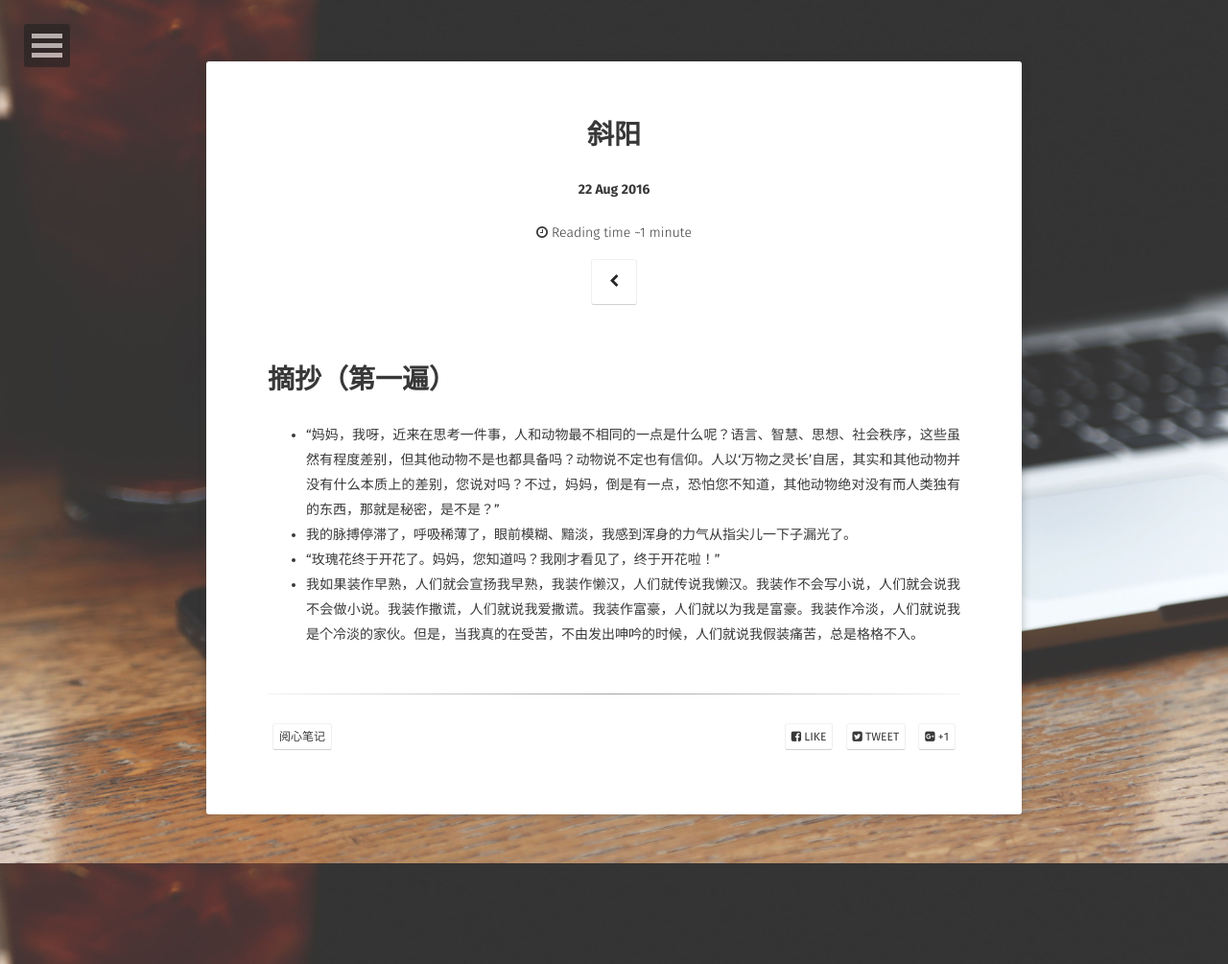
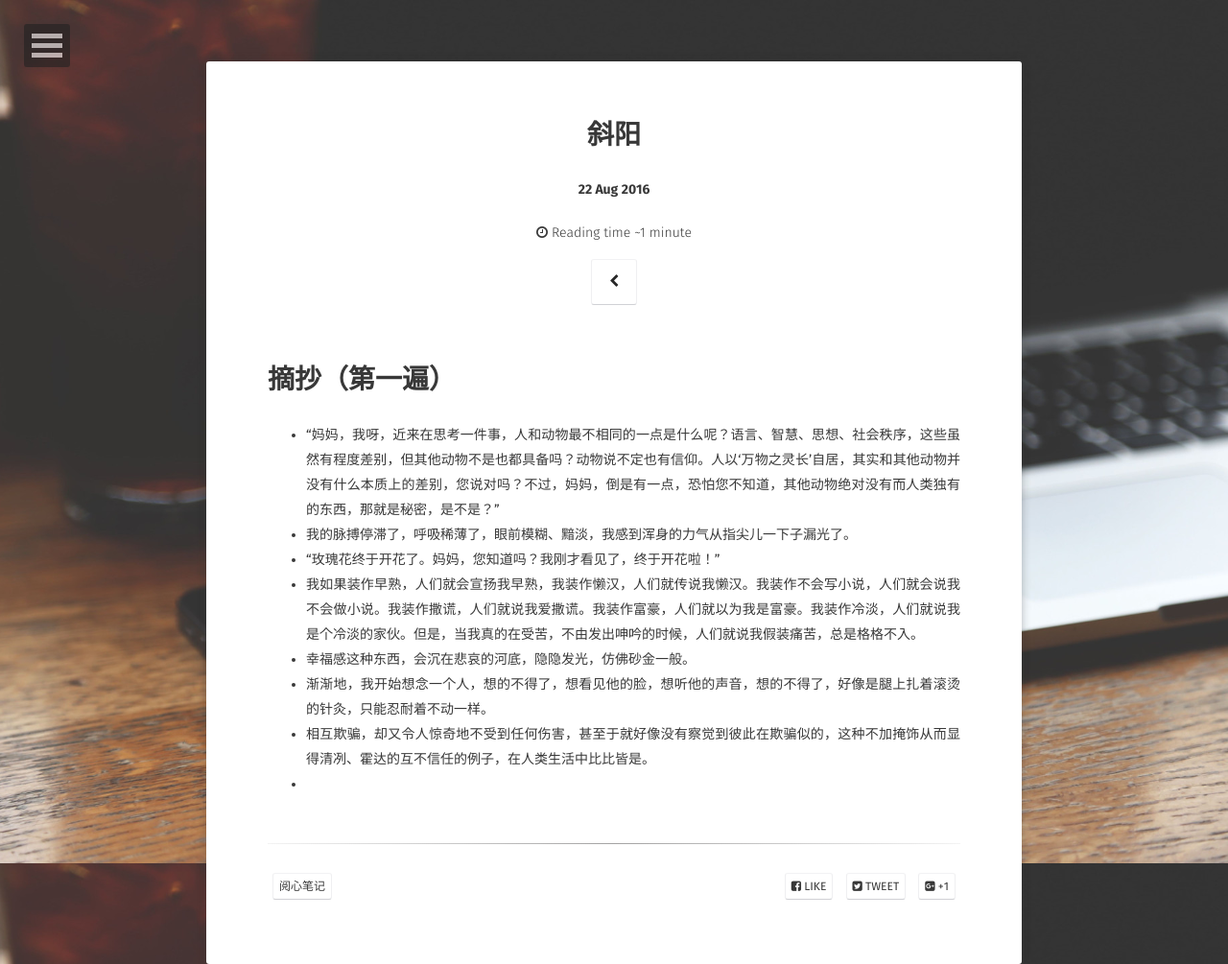
Before and after one commit to ridikuius/ridikuius.github.io, a Jekyll site: the page built from _posts/2016-08-22-《斜阳》.md, in a window 1280 px wide. Shown: the whole page at 96% size. Built offline with Jekyll 4.4.1, drawn with Linux system fonts in a browser that asks for light colours; some web fonts are replaced.

Commit message:
Update 2016-08-22-《斜阳》.md

```diff
--- a/_posts/2016-08-22-《斜阳》.md
+++ b/_posts/2016-08-22-《斜阳》.md
@@ -14,3 +14,7 @@ tag:
 * 我的脉搏停滞了，呼吸稀薄了，眼前模糊、黯淡，我感到浑身的力气从指尖儿一下子漏光了。
 * “玫瑰花终于开花了。妈妈，您知道吗？我刚才看见了，终于开花啦！”
 * 我如果装作早熟，人们就会宣扬我早熟，我装作懒汉，人们就传说我懒汉。我装作不会写小说，人们就会说我不会做小说。我装作撒谎，人们就说我爱撒谎。我装作富豪，人们就以为我是富豪。我装作冷淡，人们就说我是个冷淡的家伙。但是，当我真的在受苦，不由发出呻吟的时候，人们就说我假装痛苦，总是格格不入。
+* 幸福感这种东西，会沉在悲哀的河底，隐隐发光，仿佛砂金一般。
+* 渐渐地，我开始想念一个人，想的不得了，想看见他的脸，想听他的声音，想的不得了，好像是腿上扎着滚烫的针灸，只能忍耐着不动一样。
+* 相互欺骗，却又令人惊奇地不受到任何伤害，甚至于就好像没有察觉到彼此在欺骗似的，这种不加掩饰从而显得清冽、霍达的互不信任的例子，在人类生活中比比皆是。
+*
```
